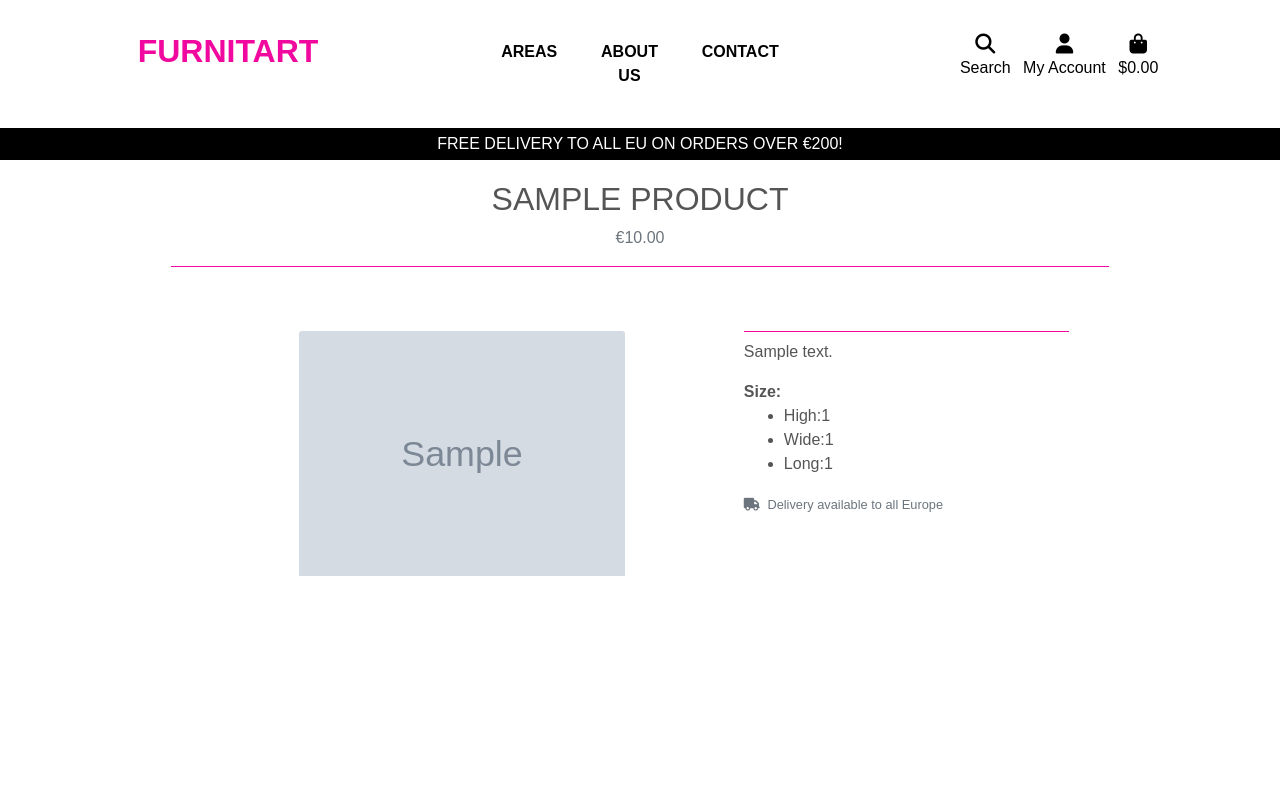
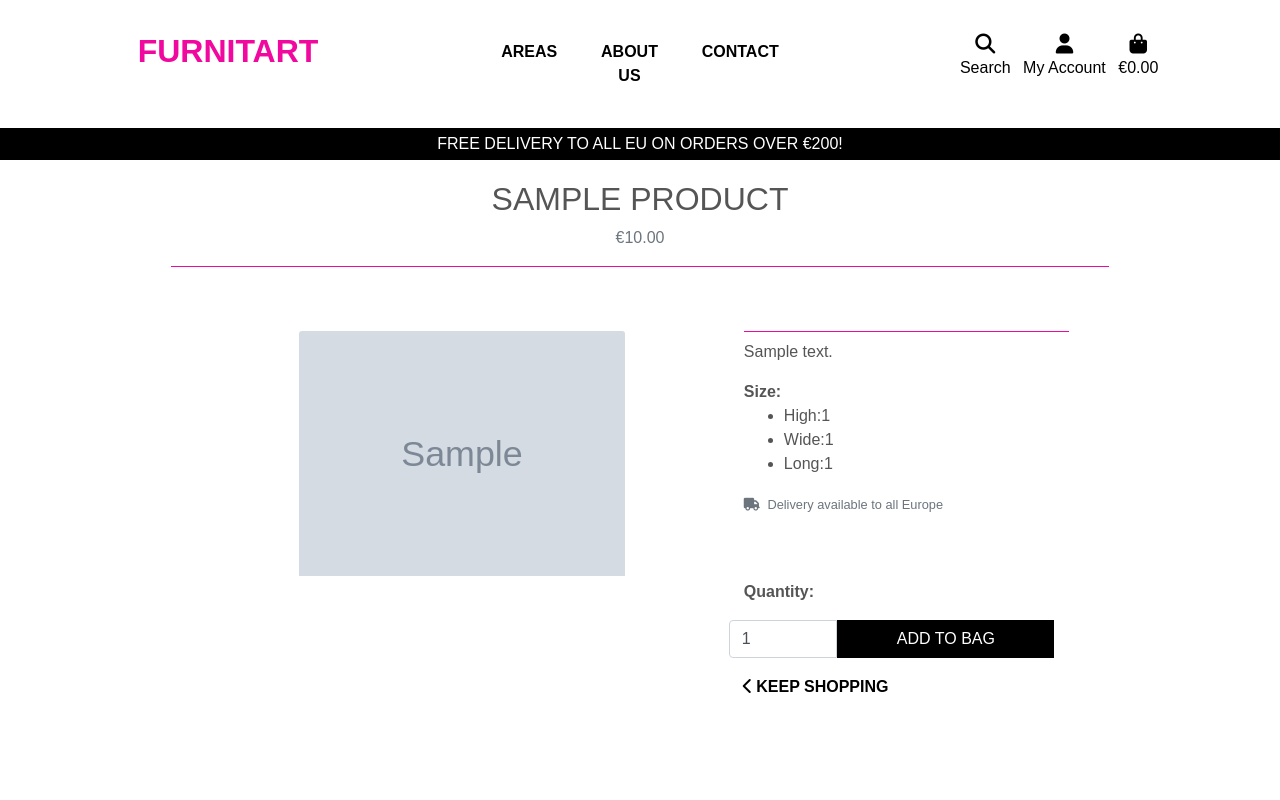
Before and after one commit to belli29/furnitart, a Django app: page /products/1 in a window 1280 px wide. Run offline with Django 3.2, Linux system fonts and the light colour scheme; tables that the repository leaves empty hold one stand-in row (values such as "Sample post"); grey boxes marked "Sample" are stand-in pictures; some libraries are stand-ins or nearby versions; some web fonts are replaced.

Commit message:
added add_to_bag view and developed bag.html

```diff
--- a/bag/contexts.py
+++ b/bag/contexts.py
@@ -1,5 +1,7 @@
 from decimal import Decimal
 from django.conf import settings
+from django.shortcuts import get_object_or_404
+from products.models import Product
 
 def bag_contents(request):
 
@@ -7,6 +9,19 @@ def bag_contents(request):
     total = 0
     product_count = 0
     irl_delivery = False
+    bag = request.session.get('bag', {})
+    for item_id, quantity in bag.items():
+        product = get_object_or_404(Product, pk=item_id)
+        subtotal = quantity * product.price
+        total += subtotal
+        product_count += quantity
+        bag_items.append({
+            'item_id': item_id,
+            'quantity': quantity,
+            'product': product,
+            'total':subtotal,
+        })
+
 
     def delivery_calculation (free_delivery_treshold, standard_delivery_percentage):
         if total < free_delivery_treshold:
@@ -33,6 +48,7 @@ def bag_contents(request):
     free_delivery_treshold = results['free_delivery_threshold']
     grand_total = delivery + total
 
+
     context = {
         'bag_items': bag_items,
         'total': total,
--- a/bag/urls.py
+++ b/bag/urls.py
@@ -3,4 +3,5 @@ from . import views
 
 urlpatterns = [
     path('', views.bag, name='view_bag'),
+    path('add/<item_id>', views.add_to_bag, name='add_to_bag'),
 ]
--- a/products/templates/products/product_details.html
+++ b/products/templates/products/product_details.html
@@ -53,7 +53,31 @@
                                 Delivery available {% if product.euro_shipping %}to all Europe  {% else%} only to Ireland{% endif %}
                             </small>
                         </div>
+                        <form class="form" action="{% url 'add_to_bag' product.id %}" method="POST">
+                            {% csrf_token %}
+                            <div class="form-row">
+                                <div class="col-12">
+                                    <p class="mt-3"><strong>Quantity:</strong></p>
+                                    <div class="form-group">
+                                        <div class="input-group row">
+                                            <input class="form-control qty_input col-4" type="number" name="quantity" value="1" min="1" max="{{ product.available_quantity}}" data-item_id="{{ product.id }}" id="id_qty_{{ product.id }}">
+                                            <input type="submit" class="btn btn-black rounded-0 text-uppercase col-8 " value="Add to Bag" >
+                                        </div>
+                                    </div>
+                                </div>
+                                <div class="col-12">
+                                    <a href="{% url 'products' %}" class="font-weight-bold text-black mt-5">
+                                        <span class="icon">
+                                            <i class="fas fa-chevron-left"></i>
+                                        </span>
+                                        <span class="text-uppercase">Keep Shopping</span>
+                                    </a>
+                                </div>
+                                <input type="hidden" name="redirect_url" value="{{ request.path }}">
+                            </div>
+                        </form>
                     </div>
+
                 </div>
             </div>
         </div>
--- a/static/css/base.css
+++ b/static/css/base.css
@@ -113,13 +113,6 @@ body {
 
 /* fixed top navbar only on medium and up */
 @media (min-width: 992px) {
-    .fixed-top-desktop-only {
-        position: fixed;
-        top: 0;
-        right: 0;
-        left: 0;
-        z-index: 1030;
-    }
 
     .header-container {
         padding-top: 164px;
@@ -133,10 +126,10 @@ body {
 /* pad the top a bit when navbar is collapsed on mobile */
 @media (max-width: 991px) {
     .header-container {
-        padding-top: 116px;
+        padding-top: 150px;
     }
 
     body {
-        height: calc(100vh - 116px);
+        height: calc(100vh - 150px);
     }
 }
--- a/templates/base.html
+++ b/templates/base.html
@@ -100,14 +100,14 @@
                             </div>
                         </li>
                         <li class="list-inline-item">
-                            <a class="{% if grand_total %}text-primary font-weight-bold{% else %}text-black{% endif %} nav-link px-0 " href="">
+                            <a class="{% if grand_total %}text-color-pr font-weight-bold{% else %}text-black{% endif %} nav-link px-0 " href="{% url 'view_bag'%}">
                                 <div class="text-center">
                                     <div><i class="fas fa-shopping-bag fa-lg"></i></div>
                                     <p class="my-0 d-none d-md-block">
                                         {% if grand_total %}
-                                            ${{ grand_total|floatformat:2 }}
+                                            €{{ grand_total|floatformat:2 }}
                                         {% else %}
-                                            $0.00
+                                            €0.00
                                         {% endif %}
                                     </p>
                                 </div>
```
Also changed, not shown: bag/templates/bag/bag.html (+73 -10 lines), bag/views.py (+16 -1 lines).
